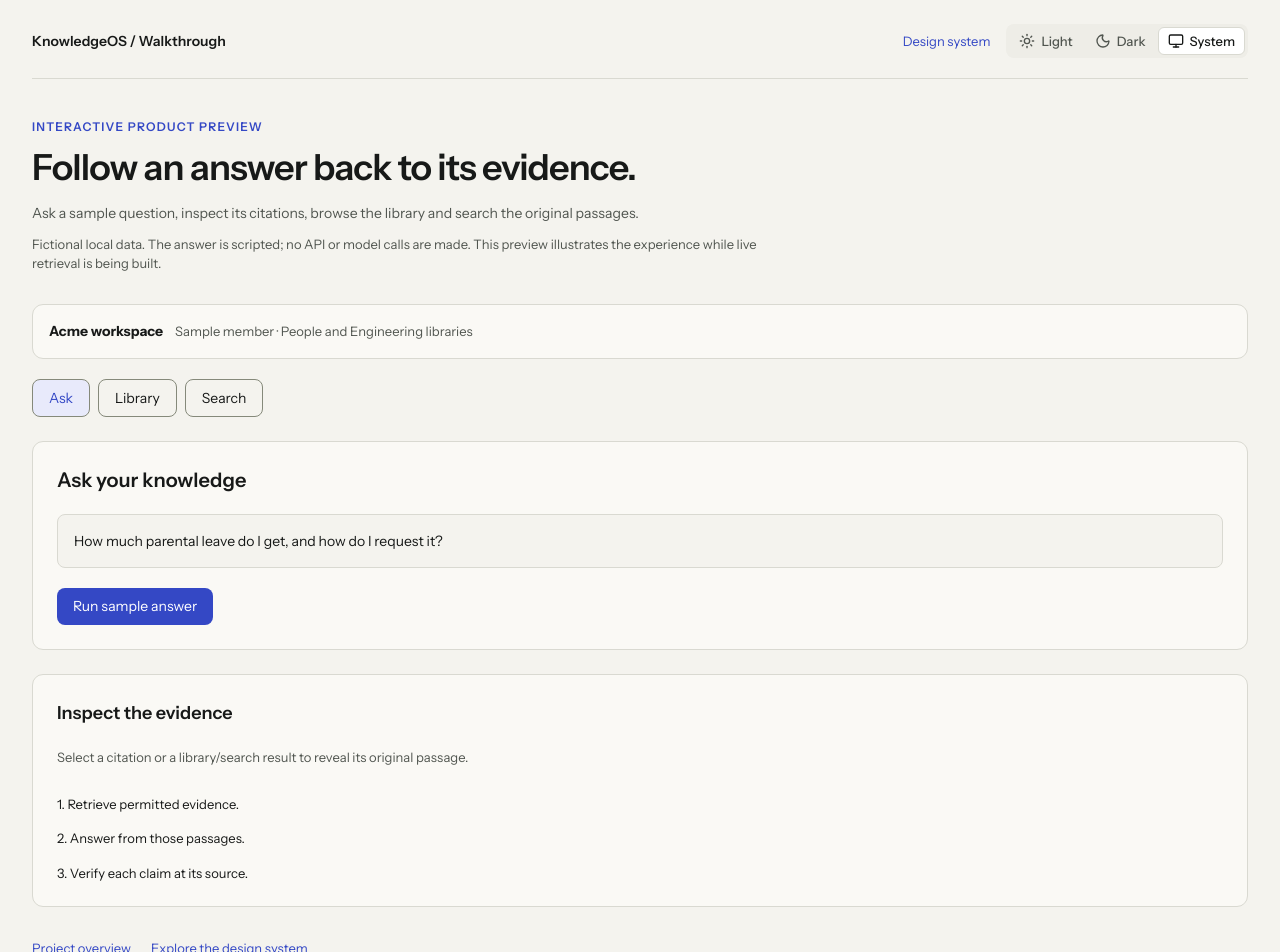
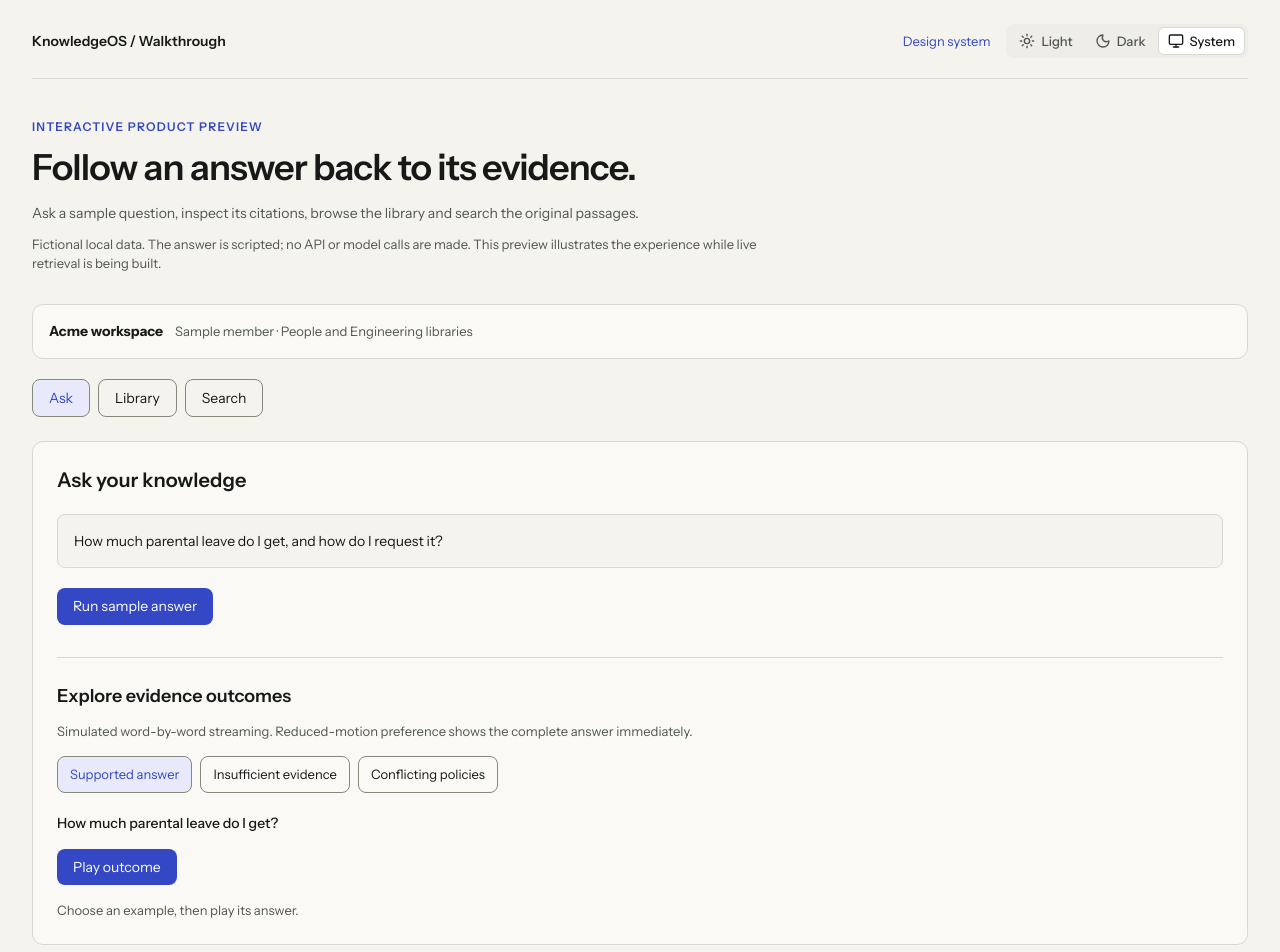
Before and after one commit to AbrarUI12/KnowledgeOS, a Next.js app in the folder apps/web/: page /demo in a window 1280 px wide. Shown: the top 952 px of the page. Built offline with nearby package versions, Linux system fonts and the light colour scheme.

Commit message:
feat(demo): add evidence outcomes and fix Pages primitives preview

```diff
--- a/apps/web/app/demo/page.tsx
+++ b/apps/web/app/demo/page.tsx
@@ -3,6 +3,7 @@
 import Link from "next/link";
 import { useState } from "react";
 import { ThemeToggle } from "@/components/theme-toggle";
+import { AnswerWalkthrough } from "@/components/dev/answer-walkthrough";
 
 const sources = [
   {
@@ -26,9 +27,16 @@ const sources = [
     page: 7,
     text: "Before an extended absence, assign an on-call backup and document service ownership and open incidents.",
   },
+  {
+    id: "S4",
+    title: "Employee handbook · 2025",
+    library: "People",
+    page: 11,
+    text: "HR-142-B (2025): eligible employees receive 12 weeks of paid parental leave. This archived sample conflicts with the 2026 handbook; confirm the effective policy before relying on either.",
+  },
 ];
 
-// Placeholder until the interactive demo lands (Codex replaces this file).
+// Fictional preview; independent of the live authenticated application.
 export default function DemoWalkthrough() {
   const [view, setView] = useState("Ask");
   const [answered, setAnswered] = useState(false);
@@ -141,6 +149,9 @@ export default function DemoWalkthrough() {
                   </p>
                 </article>
               )}
+              <AnswerWalkthrough
+                inspect={(id) => setSelected(sources.find((item) => item.id === id)!)}
+              />
             </>
           )}
           {view === "Search" && (
@@ -192,6 +203,48 @@ export default function DemoWalkthrough() {
                 ))}
             </ul>
           )}
+          {view === "Library" && (
+            <section
+              aria-label="Ingestion pipeline examples"
+              className="mt-6 border-t border-line pt-6"
+            >
+              <h3 className="mb-4 font-semibold">Pipeline status examples</h3>
+              <p className="mb-4 text-sm text-ink-secondary">
+                Illustrative states for additional sample uploads.
+              </p>
+              <ul className="space-y-3">
+                {[
+                  { name: "Handbook", state: "READY", detail: "Indexed and searchable" },
+                  { name: "Office slides", state: "PARSING", detail: "Extracting slide text" },
+                  {
+                    name: "Encrypted report",
+                    state: "FAILED",
+                    detail: "Password protection prevents parsing",
+                  },
+                  {
+                    name: "External policy",
+                    state: "PENDING_APPROVAL",
+                    detail: "A knowledge manager must approve this source",
+                  },
+                ].map((item) => (
+                  <li
+                    key={item.state}
+                    className="flex flex-wrap justify-between gap-2 rounded-control border border-line p-3"
+                  >
+                    <div>
+                      <p className="text-sm font-medium">{item.name}</p>
+                      <p className="text-xs text-ink-secondary">{item.detail}</p>
+                    </div>
+                    <span
+                      className={`self-start rounded-control px-2 py-1 font-mono text-xs ${item.state === "FAILED" ? "bg-danger-soft text-danger" : item.state === "READY" ? "bg-success-soft text-success" : "bg-warning-soft text-warning"}`}
+                    >
+                      {item.state}
+                    </span>
+                  </li>
+                ))}
+              </ul>
+            </section>
+          )}
         </section>
         <aside
           aria-label="Source evidence"
--- a/apps/web/app/dev/primitives/page.tsx
+++ b/apps/web/app/dev/primitives/page.tsx
@@ -5,9 +5,13 @@ import { PrimitivesShowcase } from "@/components/dev/primitives-showcase";
 
 export const metadata: Metadata = { title: "Primitives", robots: { index: false } };
 
-/** Development-only design-system preview. Disabled in production unless explicitly enabled. */
+/** Design-system preview: public in the static showcase, opt-in in the production app. */
 export default function PrimitivesPage() {
-  if (process.env.NODE_ENV === "production" && process.env.ENABLE_DEV_ROUTES !== "true") {
+  if (
+    process.env.NODE_ENV === "production" &&
+    process.env.ENABLE_DEV_ROUTES !== "true" &&
+    process.env.KOS_STATIC_EXPORT !== "1"
+  ) {
     notFound();
   }
   return (
--- /dev/null
+++ b/apps/web/components/dev/answer-walkthrough.tsx
@@ -0,0 +1,137 @@
+"use client";
+
+import { useEffect, useRef, useState } from "react";
+
+const examples = {
+  supported: {
+    label: "Supported answer",
+    question: "How much parental leave do I get?",
+    text: "Eligible employees receive 16 weeks of paid parental leave. Request it at least 30 days before your expected start date. [S1] Send the proposed dates to your manager and People Operations. [S2]",
+    status: "Supported by two sample sources",
+  },
+  abstain: {
+    label: "Insufficient evidence",
+    question: "Does the policy cover contractors in every country?",
+    text: "I cannot establish that from the available passages. They describe eligible employees, but do not define contractor eligibility or country-specific rules. Ask People Operations for the applicable policy.",
+    status: "Abstained · insufficient evidence",
+  },
+  conflict: {
+    label: "Conflicting policies",
+    question: "HR-142-B: did parental leave change from 2025 to 2026?",
+    text: "The 2025 handbook says 12 weeks [S4], while the 2026 handbook says 16 weeks [S1]. These passages disagree. The newer document suggests a change, but the samples do not establish the effective date or which policy applies to your request. Confirm with People Operations.",
+    status: "Conflict detected · HR-142-B",
+  },
+};
+type Example = keyof typeof examples;
+
+export function AnswerWalkthrough({ inspect }: { inspect: (source: "S1" | "S2" | "S4") => void }) {
+  const [example, setExample] = useState<Example>("supported");
+  const [answer, setAnswer] = useState("");
+  const [running, setRunning] = useState(false);
+  const timer = useRef<ReturnType<typeof setInterval> | null>(null);
+  const current = examples[example];
+  function stop() {
+    if (timer.current) clearInterval(timer.current);
+    timer.current = null;
+  }
+  useEffect(
+    () => () => {
+      if (timer.current) clearInterval(timer.current);
+    },
+    [],
+  );
+  function run() {
+    stop();
+    const words = current.text.split(" ");
+    if (window.matchMedia("(prefers-reduced-motion: reduce)").matches) {
+      setAnswer(current.text);
+      setRunning(false);
+      return;
+    }
+    setAnswer("");
+    setRunning(true);
+    let count = 0;
+    timer.current = setInterval(() => {
+      count += 1;
+      setAnswer(words.slice(0, count).join(" "));
+      if (count >= words.length) {
+        stop();
+        setRunning(false);
+      }
+    }, 45);
+  }
+  return (
+    <div className="mt-8 border-t border-line pt-6">
+      <h3 className="mb-3 text-lg font-semibold">Explore evidence outcomes</h3>
+      <p className="mb-4 text-sm text-ink-secondary">
+        Simulated word-by-word streaming. Reduced-motion preference shows the complete answer
+        immediately.
+      </p>
+      <div className="mb-5 flex flex-wrap gap-2">
+        {(Object.keys(examples) as Example[]).map((key) => (
+          <button
+            key={key}
+            aria-pressed={example === key}
+            className="rounded-control border border-control-border px-3 py-2 text-sm aria-pressed:bg-accent-soft aria-pressed:text-accent"
+            onClick={() => {
+              stop();
+              setExample(key);
+              setAnswer("");
+              setRunning(false);
+            }}
+          >
+            {examples[key].label}
+          </button>
+        ))}
+      </div>
+      <p className="mb-4 font-medium">{current.question}</p>
+      <div className="flex gap-3">
+        <button
+          disabled={running}
+          onClick={run}
+          className="rounded-control bg-accent px-4 py-2 text-on-accent disabled:opacity-50"
+        >
+          Play outcome
+        </button>
+        {running && (
+          <button
+            onClick={() => {
+              stop();
+              setRunning(false);
+            }}
+            className="rounded-control border border-control-border px-3 py-2"
+          >
+            Stop
+          </button>
+        )}
+      </div>
+      <p role="status" className="mt-4 text-sm text-ink-secondary">
+        {running
+          ? "Streaming sample answer…"
+          : answer
+            ? current.status
+            : "Choose an example, then play its answer."}
+      </p>
+      {answer && (
+        <>
+          <p aria-label="Sample answer" className="mt-4 whitespace-pre-wrap leading-7">
+            {answer}
+          </p>
+          {!running && example !== "abstain" && (
+            <div className="mt-4 flex flex-wrap gap-2">
+              {(example === "conflict" ? ["S4", "S1"] : ["S1", "S2"]).map((source) => (
+                <button
+                  key={source}
+                  onClick={() => inspect(source as "S1" | "S2" | "S4")}
+                  className="rounded-control bg-accent-soft px-3 py-2 text-sm text-accent"
+                >
+                  Inspect [{source}]
+                </button>
+              ))}
+            </div>
+          )}
+        </>
+      )}
+    </div>
+  );
+}
```
Also changed, not shown: 2 other files (tests, documents, lock files or other folders).
